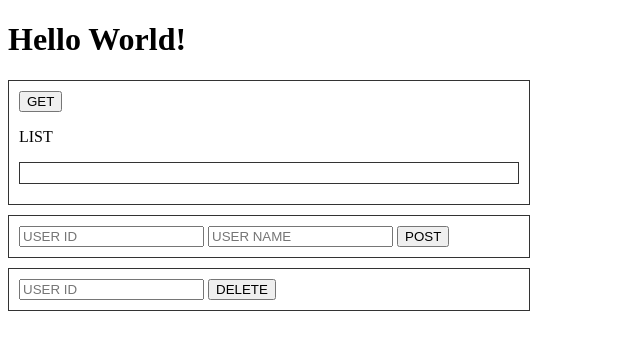
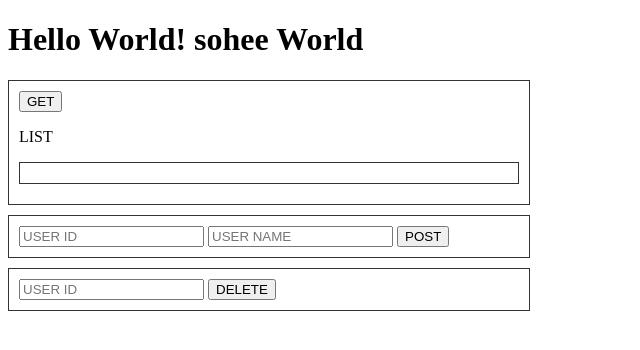
Before and after one commit to ShinJeKim/Simple-Api-NodeJS, a website: page view/index.html in a window 1280 px wide. Shown: the whole page, without its empty margins (0-640 px from the left). Drawn offline with nearby package versions, Linux system fonts and the light colour scheme; no server answers.

Commit message:
h1 title 수정

```diff
--- a/view/index.html
+++ b/view/index.html
@@ -13,7 +13,7 @@
     </style>
 </head>
 <body>
-<h1>Hello World!</h1>
+<h1>Hello World! sohee World</h1>
 <div id="get">
     <button onclick="get();">GET</button>
     <p>LIST</p>
```
